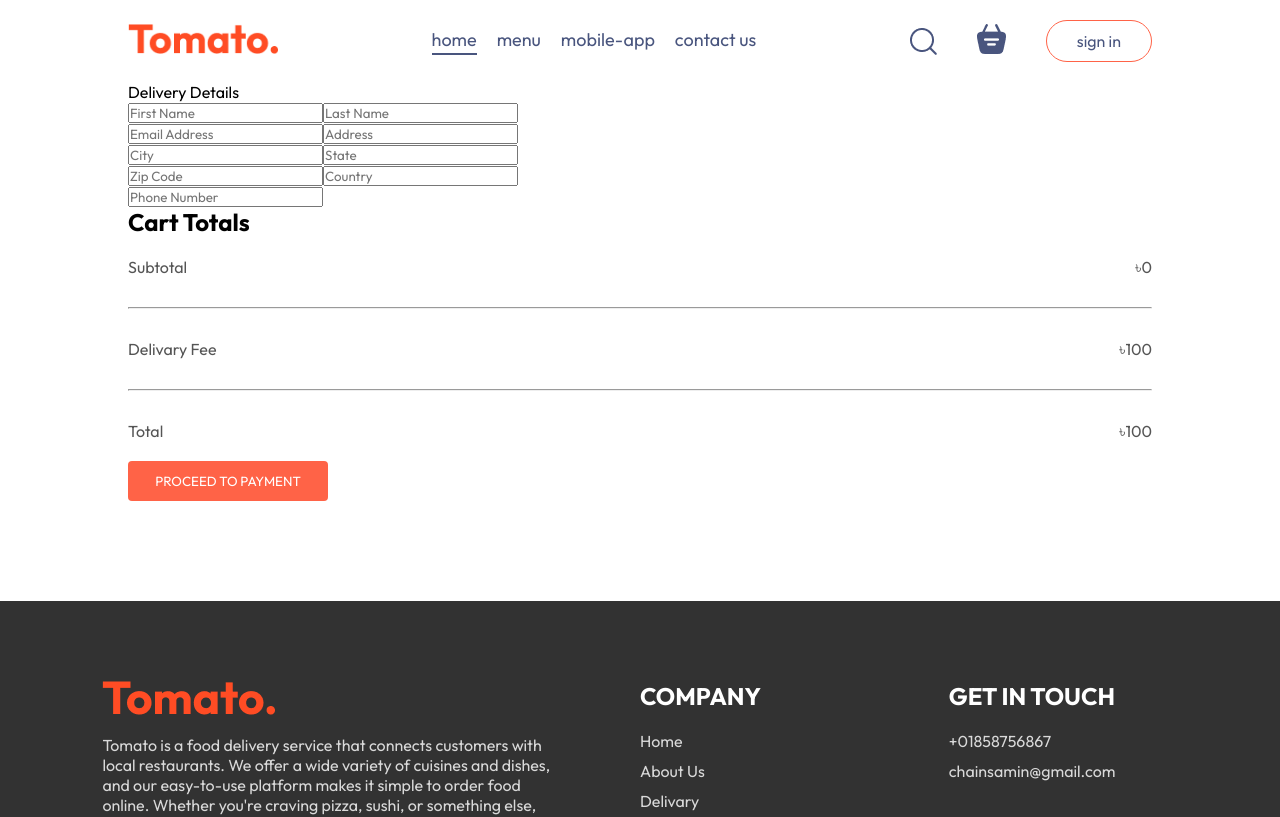
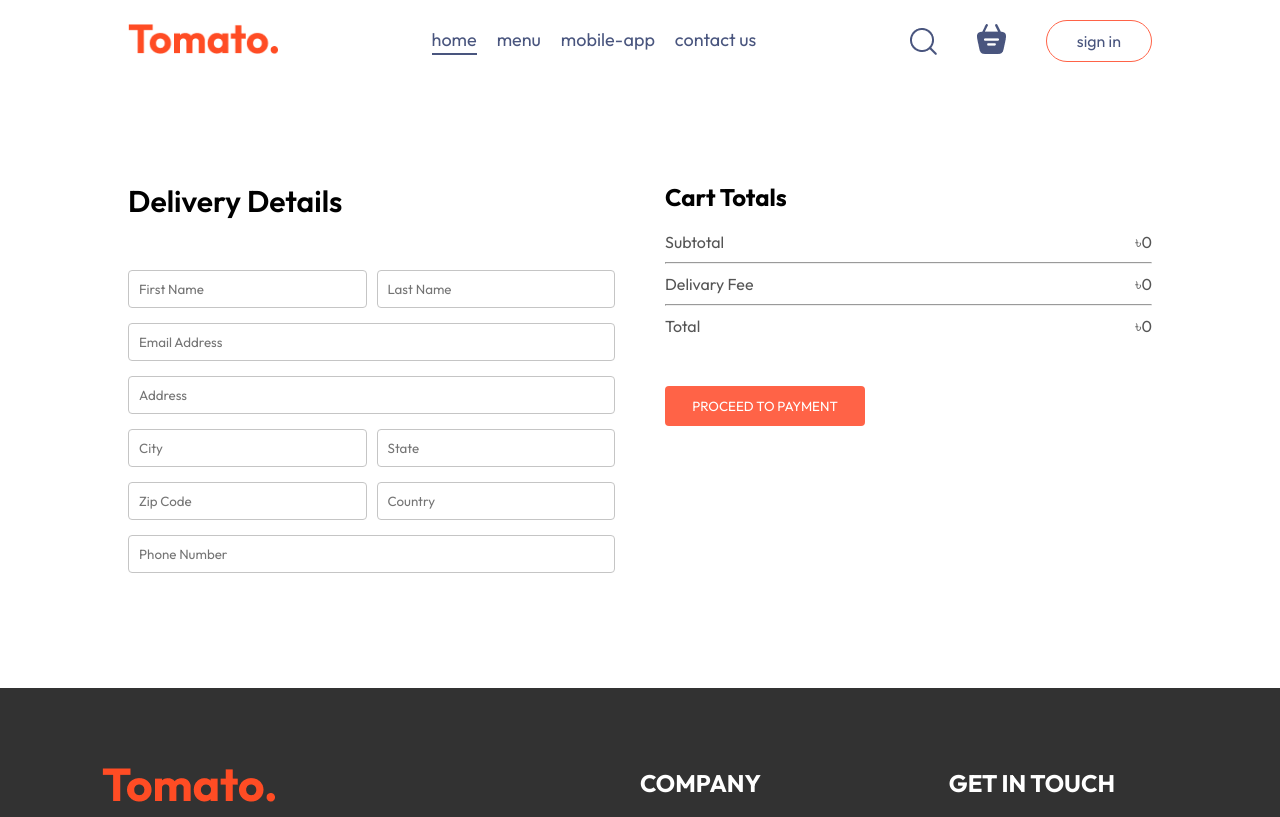
Before and after one commit to sam-in07/ByteBites, a React (Vite) app in the folder frontend/: page /placeorder in a window 1280 px wide. Shown: the top 817 px of the page. Built offline with nearby package versions, Linux system fonts and the light colour scheme; a web font is replaced by a local one.

Commit message:
frontend Completet for now

```diff
--- a/frontend/src/pages/Cart/Cart.jsx
+++ b/frontend/src/pages/Cart/Cart.jsx
@@ -45,6 +45,7 @@ export const Cart = () => {
       <div className="cart-bottom">
         <div className="cart-total">
           <h2>Cart Totals</h2>
+          <div>
             <div className="cart-total-details">
               <p>Subtotal</p>
               <p>৳{getTotalCartAmount()}</p>
@@ -52,14 +53,19 @@ export const Cart = () => {
             <hr />
             <div className="cart-total-details">
               <p>Delivary Fee</p>
-            <p>৳{100}</p>
+              <p>৳{getTotalCartAmount() > 0 ? 100 : 0}</p>
             </div>
             <hr />
             <div className="cart-total-details">
               <p>Total</p>
-            <p>৳{getTotalCartAmount() + 100}</p>
+              <p>
+                ৳{getTotalCartAmount() + (getTotalCartAmount() > 0 ? 100 : 0)}
+              </p>
             </div>
-          <button onClick={()=>navigate('/placeorder')}>PROCEED TO CHECKOUT</button>
+          </div>
+          <button onClick={() => navigate("/placeorder")}>
+            PROCEED TO CHECKOUT
+          </button>
         </div>
         <div className="cart-promocode">
           <div>
--- a/frontend/src/pages/PlaceOrder/PlaceOrder.css
+++ b/frontend/src/pages/PlaceOrder/PlaceOrder.css
@@ -0,0 +1,35 @@
+.place-order{
+    display: flex;
+    align-items: start;
+    justify-content: space-between;
+    gap: 50px;
+    margin-top: 100px;
+}
+.place-order-left{
+    width: 100%;
+    max-width: max(10%,500px);
+}
+.place-order-left .title{
+    font-size: 30px;
+    font-weight: 600;
+    margin-bottom: 50px;
+}
+.place-order-left input{
+    margin-bottom: 15px;
+    width: 100%;
+    padding: 10px;
+    border: 1px solid #c5c5c5;
+    border-radius: 4px;
+    outline-color: tomato;
+}
+.place-order-left .multi-fields{
+    display: flex;
+    gap: 10px;
+}
+.place-order-right{
+    width: 100%;
+    max-width: max(40%,500px);
+}
+.place-order .cart-total button{
+    margin-top: 30px;
+}
--- a/frontend/src/pages/PlaceOrder/PlaceOrder.jsx
+++ b/frontend/src/pages/PlaceOrder/PlaceOrder.jsx
@@ -2,7 +2,7 @@ import React, { useContext } from "react";
 import "./PlaceOrder.css";
 import { StoreContext } from "../../Context/StoreContext";
 const PlaceOrder = () => {
-  const {getTotalCartAmount} = useContext(StoreContext)
+  const { getTotalCartAmount } = useContext(StoreContext);
   return (
     <form action="" className="place-order">
       <div className="place-order-left">
@@ -26,6 +26,7 @@ const PlaceOrder = () => {
       <div className="place-order-right">
         <div className="cart-total">
           <h2>Cart Totals</h2>
+          <div>
             <div className="cart-total-details">
               <p>Subtotal</p>
               <p>৳{getTotalCartAmount()}</p>
@@ -33,16 +34,17 @@ const PlaceOrder = () => {
             <hr />
             <div className="cart-total-details">
               <p>Delivary Fee</p>
-            <p>৳{100}</p>
+              <p>৳{getTotalCartAmount() > 0 ? 100 : 0}</p>
             </div>
             <hr />
             <div className="cart-total-details">
               <p>Total</p>
-            <p>৳{getTotalCartAmount() + 100}</p>
+              <p>
+                ৳{getTotalCartAmount() + (getTotalCartAmount() > 0 ? 100 : 0)}
+              </p>
             </div>
-          <button >
-            PROCEED TO PAYMENT
-          </button>
+          </div>
+          <button>PROCEED TO PAYMENT</button>
         </div>
       </div>
     </form>
```
Lines whose indentation alone changed are shown as unchanged.
